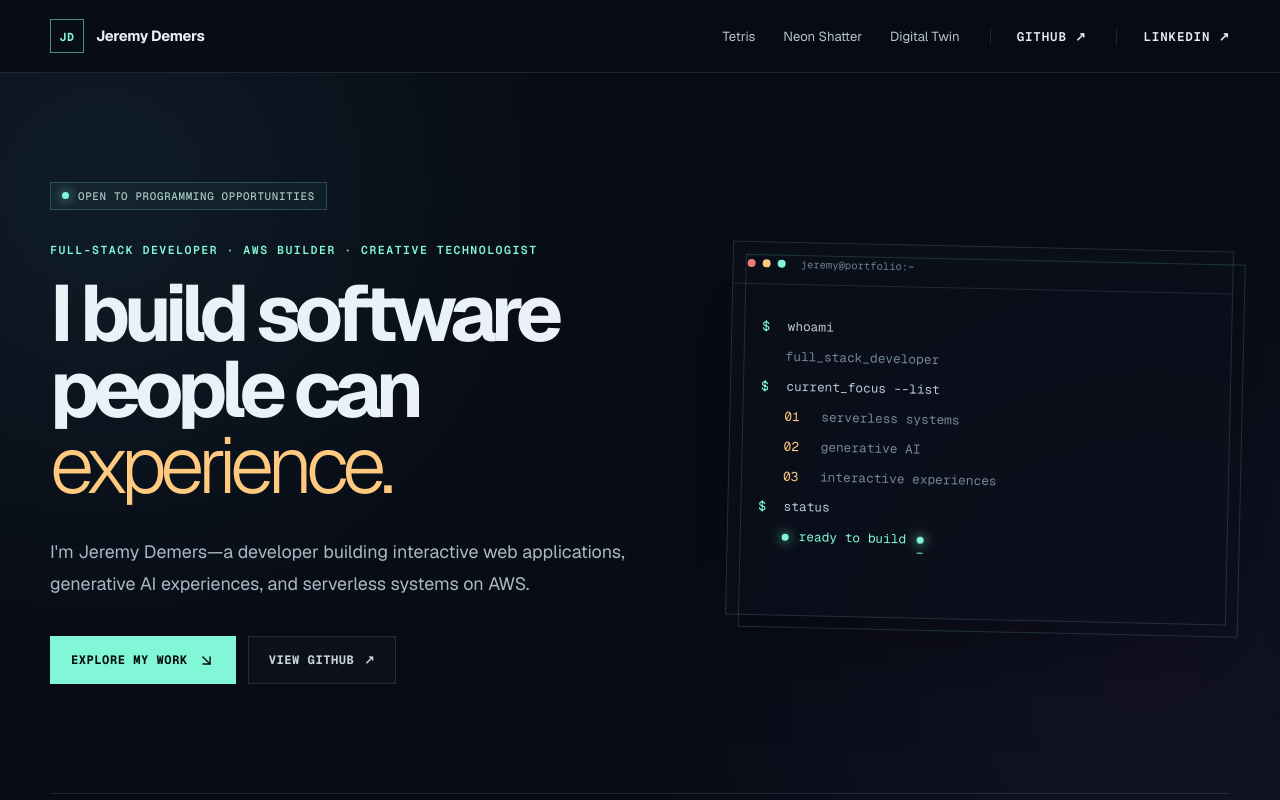
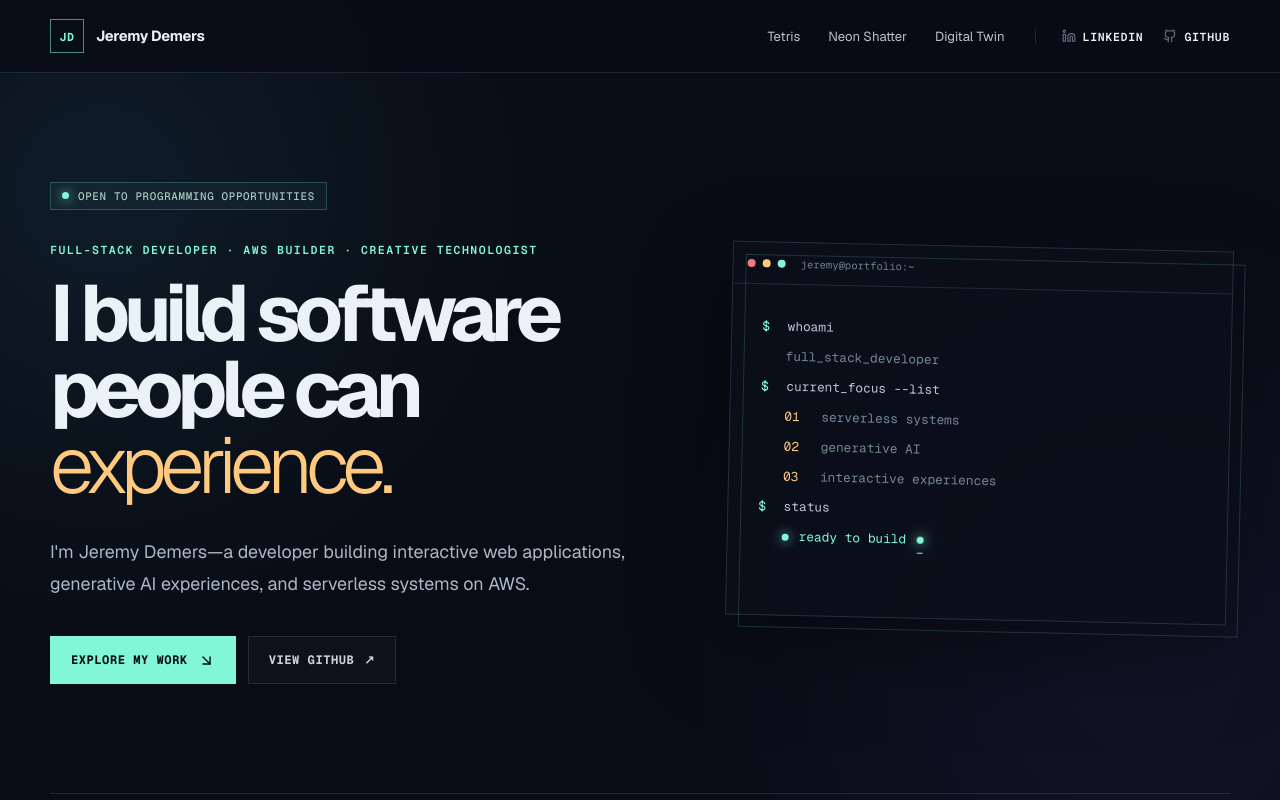
Before and after one commit to JeremyDemers/portfolio-site, a Next.js app: page / in a window 1280 px wide. Shown: the top 800 px of the page. Built offline with nearby package versions, Linux system fonts and the light colour scheme.

Commit message:
Polish professional profile links

```diff
--- a/app/globals.css
+++ b/app/globals.css
@@ -53,9 +53,12 @@ a { color: inherit; text-decoration: none; }
 .brand { display: flex; align-items: center; gap: 12px; margin-right: auto; font-size: .92rem; font-weight: 650; letter-spacing: -.02em; }
 .brand-mark, .footer-mark { display: grid; width: 34px; height: 34px; place-items: center; border: 1px solid rgba(129,247,216,.55); color: var(--mint); font: 700 .72rem var(--font-mono); letter-spacing: .04em; }
 .main-nav { display: flex; align-items: center; gap: 28px; color: #b8c4d0; font-size: .82rem; }
-.main-nav a, .nav-github { transition: color .2s ease; }
-.main-nav a:hover, .nav-github:hover { color: var(--mint); }
-.nav-github { padding-left: 26px; border-left: 1px solid var(--line); font: 600 .78rem var(--font-mono); text-transform: uppercase; letter-spacing: .07em; }
+.main-nav a, .nav-social { transition: color .2s ease; }
+.main-nav a:hover, .nav-social:hover { color: var(--mint); }
+.header-socials { display: flex; align-items: center; gap: 20px; padding-left: 26px; border-left: 1px solid var(--line); }
+.nav-social { display: inline-flex; align-items: center; gap: 7px; font: 600 .72rem var(--font-mono); text-transform: uppercase; letter-spacing: .06em; }
+.nav-social svg { color: var(--dim); transition: color .2s ease; }
+.nav-social:hover svg { color: var(--mint); }
 
 .hero { min-height: 720px; display: grid; grid-template-columns: 1.08fr .92fr; gap: 90px; align-items: center; padding-block: 100px; }
 .availability { width: fit-content; display: flex; align-items: center; gap: 9px; margin-bottom: 32px; padding: 6px 11px; border: 1px solid rgba(129,247,216,.22); color: #a8c9c2; background: rgba(129,247,216,.045); font: 500 .68rem var(--font-mono); letter-spacing: .06em; text-transform: uppercase; }
@@ -254,7 +257,7 @@ a { color: inherit; text-decoration: none; }
 @media (max-width: 980px) {
   :root { --shell: min(100% - 36px, 760px); }
   .main-nav { gap: 17px; }
-  .nav-github { display: none; }
+  .header-socials { display: none; }
   .hero, .project-hero { grid-template-columns: 1fr; gap: 65px; }
   .hero { padding-block: 85px; }
   .project-grid { grid-template-columns: 1fr; }
--- a/app/layout.tsx
+++ b/app/layout.tsx
@@ -21,6 +21,20 @@ export const metadata: Metadata = {
     url: "https://jeremysdemers.com",
     siteName: "Jeremy Demers",
     type: "website",
+    images: [
+      {
+        url: "/images/portfolio-site-social-preview.jpg",
+        width: 1280,
+        height: 640,
+        alt: "Jeremy Demers — full-stack developer, AWS builder, and creative technologist",
+      },
+    ],
+  },
+  twitter: {
+    card: "summary_large_image",
+    title: "Jeremy Demers | Full-stack developer",
+    description: "Interactive applications, generative AI, and serverless systems on AWS.",
+    images: ["/images/portfolio-site-social-preview.jpg"],
   },
 };
 
--- a/components/SiteFooter.tsx
+++ b/components/SiteFooter.tsx
@@ -7,8 +7,8 @@ export function SiteFooter() {
           <p>Designed and built by Jeremy Demers.</p>
         </div>
         <div className="footer-links">
+          <a href="https://www.linkedin.com/in/jeremy-demers/" target="_blank" rel="noopener noreferrer">LinkedIn</a>
           <a href="https://github.com/JeremyDemers" target="_blank" rel="noopener noreferrer">GitHub</a>
-          <a href="https://www.linkedin.com/in/jeremydemers/" target="_blank" rel="noopener noreferrer">LinkedIn</a>
           <a href="#top">Back to top ↑</a>
         </div>
       </div>
--- a/components/SiteHeader.tsx
+++ b/components/SiteHeader.tsx
@@ -1,4 +1,5 @@
 import Link from "next/link";
+import { Github, Linkedin } from "lucide-react";
 
 const navigation = [
   { label: "Tetris", href: "/games/tetris/" },
@@ -19,12 +20,14 @@ export function SiteHeader() {
             <Link key={item.href} href={item.href}>{item.label}</Link>
           ))}
         </nav>
-        <a className="nav-github" href="https://github.com/JeremyDemers" target="_blank" rel="noreferrer noopener">
-          GitHub <span aria-hidden="true">↗</span>
-        </a>
-        <a className="nav-github" href="https://www.linkedin.com/in/jeremydemers/" target="_blank" rel="noreferrer noopener">
-          LinkedIn <span aria-hidden="true">↗</span>
-        </a>
+        <div className="header-socials" aria-label="Professional profiles">
+          <a className="nav-social" href="https://www.linkedin.com/in/jeremy-demers/" target="_blank" rel="noopener noreferrer">
+            <Linkedin size={14} aria-hidden="true" /> LinkedIn
+          </a>
+          <a className="nav-social" href="https://github.com/JeremyDemers" target="_blank" rel="noopener noreferrer">
+            <Github size={14} aria-hidden="true" /> GitHub
+          </a>
+        </div>
       </div>
     </header>
   );
```
Also changed, not shown: 1 other file (tests, documents, lock files or other folders).
